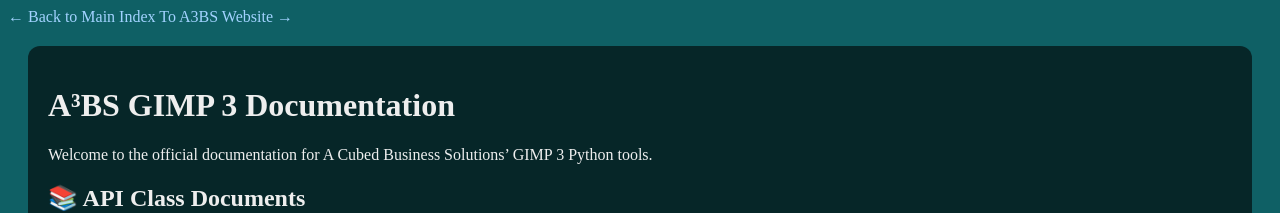
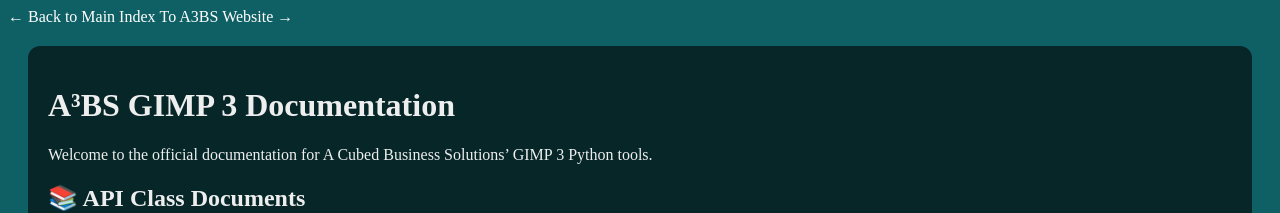
Before and after one commit to aaabscom/a3bs-public-private, a Jekyll site: the page built from index.md, in a window 1280 px wide. Shown: the top 213 px of the page. Built offline with Jekyll 4.4.1, drawn with Linux system fonts in a browser that asks for light colours.

Commit message:
Fixes to style, default html, and Support.

```diff
--- a/_layouts/default.html
+++ b/_layouts/default.html
@@ -24,5 +24,14 @@
       kofiWidget2.draw();
     </script>
   </div>
+  <script src='https://storage.ko-fi.com/cdn/scripts/overlay-widget.js'></script>
+<script>
+  kofiWidgetOverlay.draw('aaabscom', {
+    'type': 'floating-chat',
+    'floating-chat.donateButton.text': 'Support me',
+    'floating-chat.donateButton.background-color': '#00b9fe',
+    'floating-chat.donateButton.text-color': '#fff'
+  });
+</script>
 </body>
 </html>
--- a/assets/css/style.css
+++ b/assets/css/style.css
@@ -1,4 +1,3 @@
-
 body {
   background-image: url('/a3bs-public/assets/images/urb2.webp');
   background-repeat: repeat;
@@ -35,12 +34,23 @@ li {
   margin-bottom: 0.5em;
 }
 
-.kofi-button {
-  text-align: right;
-  padding: 10px 20px;
+a {
+  color: #a2d2ff;
+  text-decoration: none;
 }
 
-.kofi-button img {
-  height: 32px;
-  border: none;
+a:hover {
+  color: #fcbf49;
+  text-decoration: underline;
 }
+
+.nav-wrapper a {
+  color: #ffffff;
+  font-weight: 500;
+  text-decoration: none;
+}
+
+.nav-wrapper a:hover {
+  color: #fcbf49;
+  text-decoration: underline;
+}
```
Also changed, not shown: README.md.
